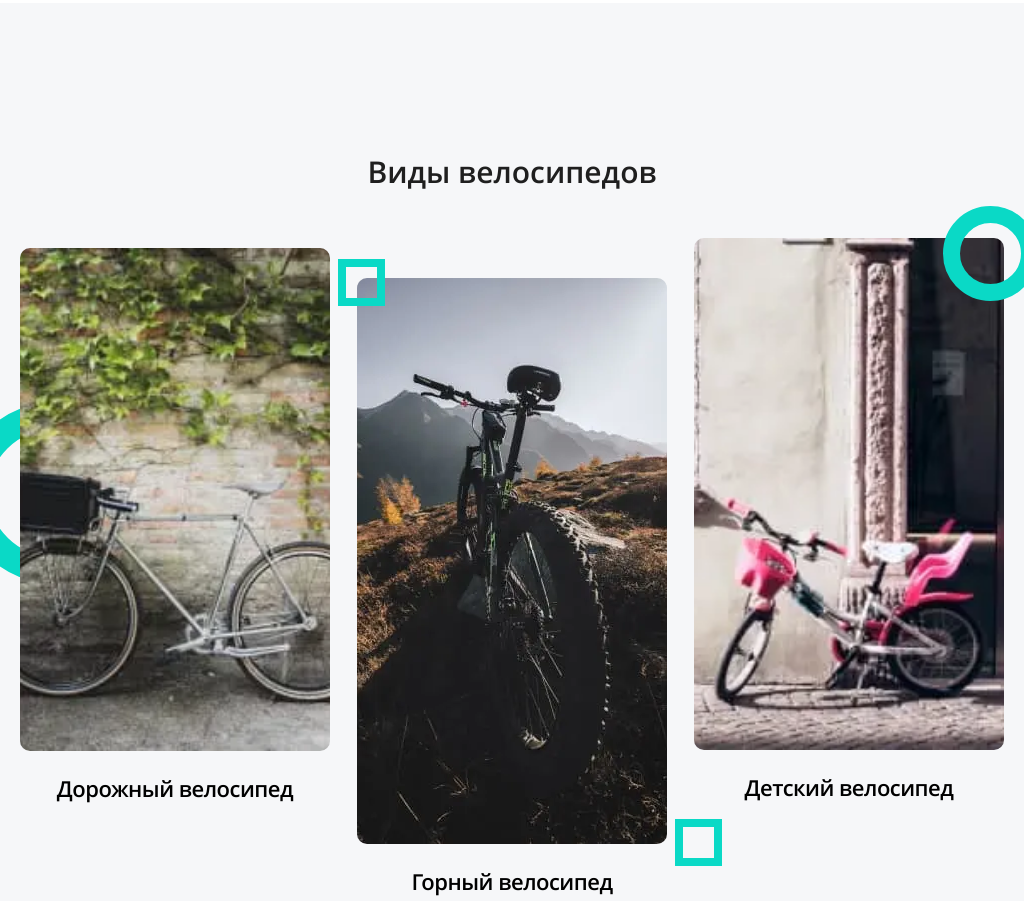
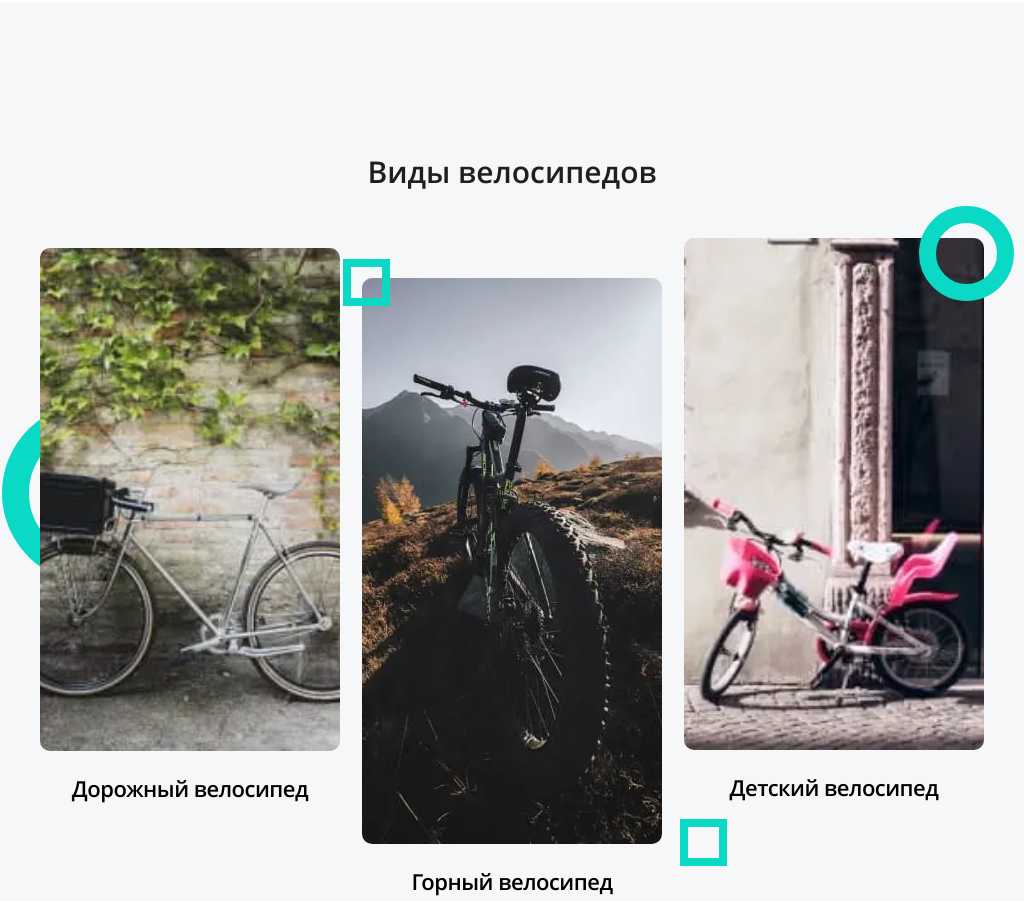
Before and after one commit to MariaEchkenko/bike-shop, a website: page source/index.html in a window 1024 px wide. Shown: the part 1494-2395 px from the top of the page. Drawn offline with nearby package versions, Linux system fonts and the light colour scheme; files that its build step writes are made by us from their sources.

Commit message:
Исправила баг со скроллом на десктопе

```diff
--- a/source/sass/blocks/types.scss
+++ b/source/sass/blocks/types.scss
@@ -6,6 +6,10 @@
   max-width: 1130px;
   margin: 0 auto;
   padding-bottom: 107px;
+
+  @media (min-width: 1023px) and (max-width: 1220px) {
+    width: calc(100% - 80px);
+  }
 
   @media (max-width: 1023px) {
     max-width: 590px;
@@ -42,10 +46,6 @@
   margin: 0;
   padding: 0;
   list-style: none;
-
-  @media (min-width: 1024px) and (max-width: 1160px) {
-    padding: 0 20px;
-  }
 
   @media (max-width: 767px) {
     justify-content: center;
@@ -84,6 +84,10 @@
     border-radius: 50%;
     box-sizing: border-box;
     z-index: -1;
+
+    @media (min-width: 1024px) and (max-width: 1220px) {
+      left: -38px
+    }
 
     @media (max-width: 1023px) {
       left: -37px;
@@ -143,6 +147,10 @@
     border-radius: 50%;
     box-sizing: border-box;
 
+    @media (min-width: 1024px) and (max-width: 1220px) {
+      right: -30px
+    }
+
     @media (max-width: 1023px) {
       right: -25px;
       top: -19px;
@@ -164,8 +172,8 @@
   object-fit: cover;
   border-radius: 10px;
 
-  @media (min-width: 1024px) and (max-width: 1160px) {
-    width: 310px;
+  @media (min-width: 1023px) and (max-width: 1220px) {
+    width: 300px;
   }
 
   @media (max-width: 1023px) {
```
Also changed, not shown: build/css/style.min.css, 1 other file.
